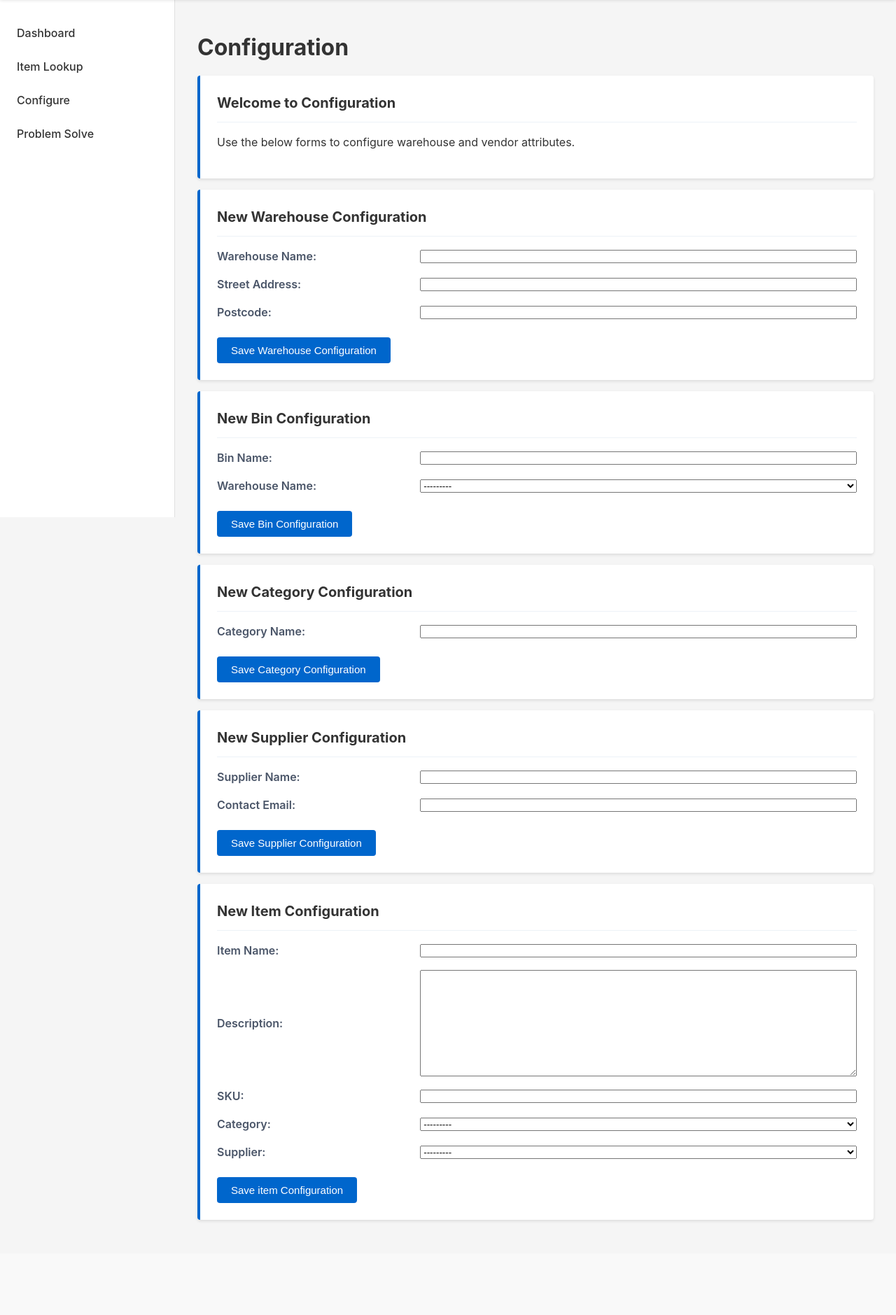
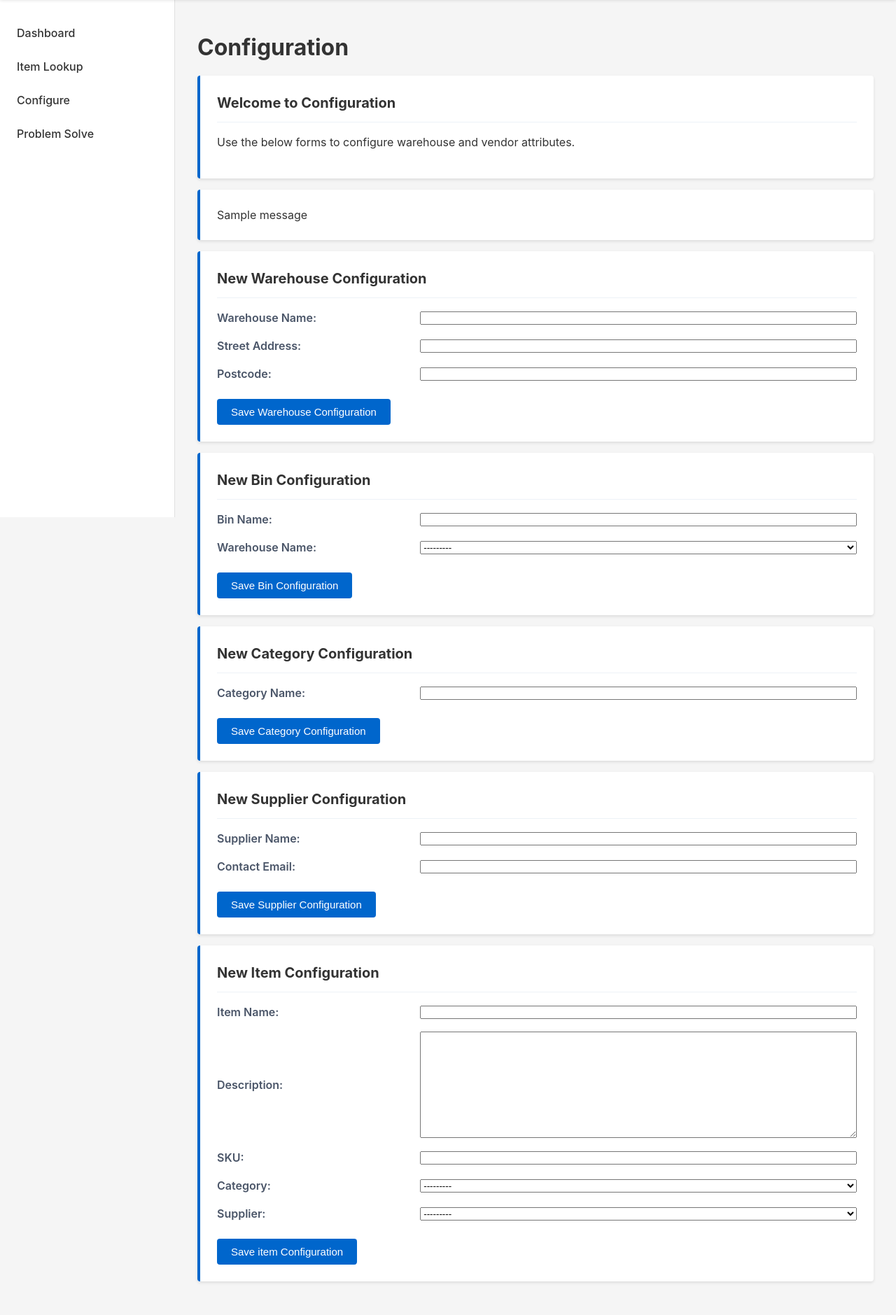
Before and after one commit to Martin-Pound/Inventory_management_tool, a Django app: page /configure/ in a window 1280 px wide. Shown: the part 61-1940 px from the top of the page at 70% size. Before the commit the page ends 1807 px from the top, so only its background shows below. Run offline with Django 5.2, Linux system fonts and the light colour scheme; data comes from the database, SQL or seed files in the repository; one stand-in notice (Sample message) is shown.

Commit message:
minor updates

```diff
--- a/core/services/inv_movements.py
+++ b/core/services/inv_movements.py
@@ -91,7 +91,7 @@ def inbound_stock(item, warehouse, quantity):
     #validate warehouse existence
     warehouse = warehouse_check(warehouse)
     #determine receiving bin name
-    receiving_bin_name = f"{warehouse}_INBOUND"
+    receiving_bin_name = f"{warehouse}-RECEIVE"
     # get the bin object
     bin_obj = get_bin(receiving_bin_name)
     # updates stock level
--- a/core/templates/core/configure.html
+++ b/core/templates/core/configure.html
@@ -14,6 +14,17 @@
   <h2>Welcome to Configuration</h2>
   <p>Use the below forms to configure warehouse and vendor attributes.</p>
 </div>
+
+{% if messages %}
+<div class="card-admin">
+  {% for message in messages %}
+    <div class="{% if message.tags %}message-{{ message.tags }}{% else %}message{% endif %}">
+      {{ message }}
+    </div>
+  {% endfor %}
+</div>
+{% endif %}
+
 
 <div class="card-admin">
   <h2>New Warehouse Configuration</h2>
```
Also changed, not shown: inventory_management_tool/settings.py (+7 -2 lines), requirements.txt (+14 -1 lines).
